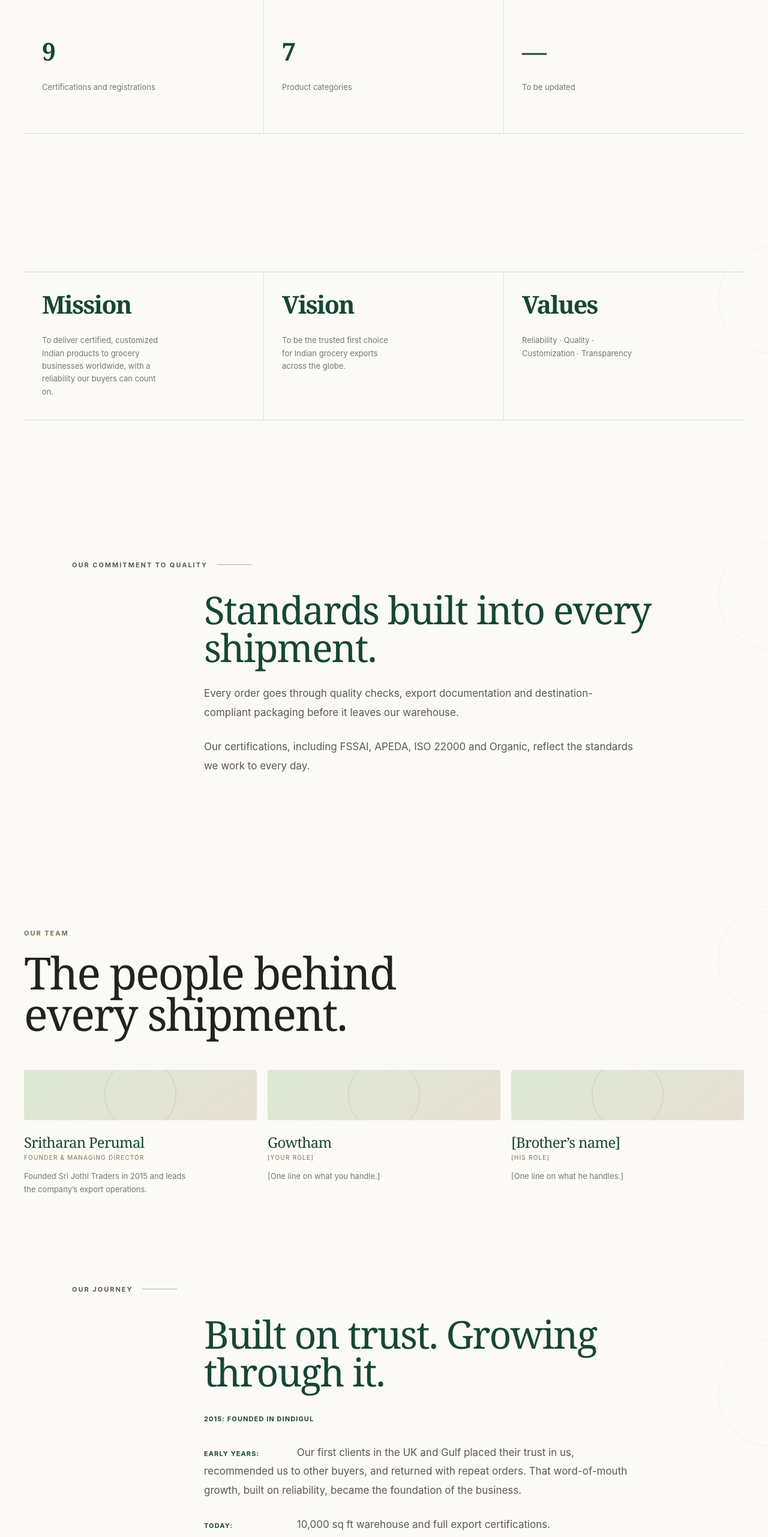
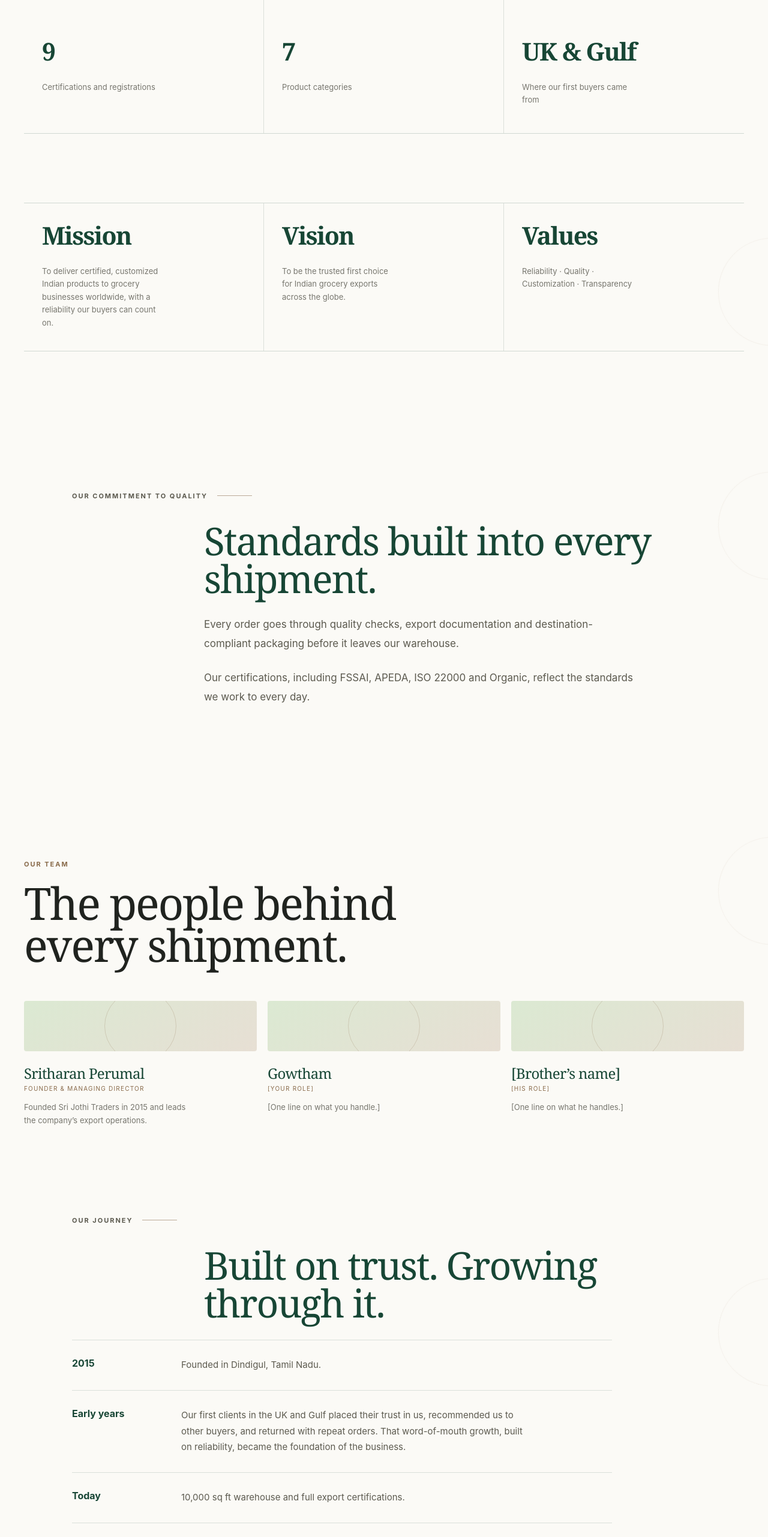
Before and after one commit to Lokesh-5618/sri-jothi-site, a React (Vite) app: page /about in a window 1280 px wide. Shown: the part 1672-4235 px from the top of the page at 60% size. Built offline with nearby package versions, Linux system fonts and the light colour scheme.

Commit message:
Update About.jsx

```diff
--- a/src/pages/About.jsx
+++ b/src/pages/About.jsx
@@ -7,7 +7,7 @@ export default function About() {
   useScrollReveal();
 
   return (
-    <>
+    <div className="about-page">
       {/* HERO */}
       <section className="page-hero">
         <HeroBgSlider />
@@ -30,7 +30,7 @@ export default function About() {
       </section>
 
       {/* OUR STORY */}
-      <section>
+      <section className="about-story">
         <div className="wrap story">
           <p className="eyebrow reveal">Our story</p>
 
@@ -56,7 +56,7 @@ export default function About() {
       </section>
 
       {/* AT A GLANCE */}
-      <section>
+      <section className="about-facts">
         <div className="wrap facts">
           <p className="eyebrow reveal">At a glance</p>
 
@@ -65,37 +65,32 @@ export default function About() {
               <b>2015</b>
               <span>Founded in Dindigul, Tamil Nadu</span>
             </div>
-
             <div className="fact reveal">
               <b>10,000 sq ft</b>
               <span>Warehouse and preparation facility</span>
             </div>
-
             <div className="fact reveal">
               <b>192</b>
               <span>Countries served</span>
             </div>
-
             <div className="fact reveal">
               <b>9</b>
               <span>Certifications and registrations</span>
             </div>
-
             <div className="fact reveal">
               <b>7</b>
               <span>Product categories</span>
             </div>
-
             <div className="fact reveal">
-              <b>—</b>
-              <span>To be updated</span>
+              <b>UK &amp; Gulf</b>
+              <span>Where our first buyers came from</span>
             </div>
           </div>
         </div>
       </section>
 
       {/* MISSION / VISION / VALUES */}
-      <section>
+      <section className="about-values">
         <div className="wrap">
           <div className="facts-grid reveal-stagger">
             <div className="fact reveal">
@@ -106,7 +101,6 @@ export default function About() {
                 on.
               </span>
             </div>
-
             <div className="fact reveal">
               <b>Vision</b>
               <span>
@@ -114,25 +108,20 @@ export default function About() {
                 across the globe.
               </span>
             </div>
-
             <div className="fact reveal">
               <b>Values</b>
-              <span>
-                Reliability · Quality · Customization · Transparency
-              </span>
+              <span>Reliability · Quality · Customization · Transparency</span>
             </div>
           </div>
         </div>
       </section>
 
       {/* QUALITY */}
-      <section>
+      <section className="about-quality">
         <div className="wrap story">
           <p className="eyebrow reveal">Our commitment to quality</p>
 
-          <h2 className="reveal">
-            Standards built into every shipment.
-          </h2>
+          <h2 className="reveal">Standards built into every shipment.</h2>
 
           <p className="reveal">
             Every order goes through quality checks, export documentation and
@@ -151,12 +140,7 @@ export default function About() {
         <div className="wrap">
           <p className="eyebrow reveal">Our team</p>
 
-          <h2
-            className="reveal"
-            style={{ marginBottom: '36px', maxWidth: '22ch' }}
-          >
-            The people behind every shipment.
-          </h2>
+          <h2 className="reveal">The people behind every shipment.</h2>
 
           <div className="team-grid reveal-stagger">
             <div className="team-card reveal">
@@ -187,34 +171,43 @@ export default function About() {
       </section>
 
       {/* OUR JOURNEY */}
-      <section>
+      <section className="about-journey">
         <div className="wrap story">
           <p className="eyebrow reveal">Our journey</p>
 
           <h2 className="reveal">Built on trust. Growing through it.</h2>
 
-          <p className="reveal">
-            <strong>2015: Founded in Dindigul</strong>
-          </p>
+          <div className="journey-list">
+            <div className="journey-item reveal">
+              <strong>2015</strong>
+              <p>Founded in Dindigul, Tamil Nadu.</p>
+            </div>
 
-          <p className="reveal">
-            <strong>Early years:</strong> Our first clients in the UK and Gulf
-            placed their trust in us, recommended us to other buyers, and
-            returned with repeat orders. That word-of-mouth growth, built on
-            reliability, became the foundation of the business.
-          </p>
+            <div className="journey-item reveal">
+              <strong>Early years</strong>
+              <p>
+                Our first clients in the UK and Gulf placed their trust in us,
+                recommended us to other buyers, and returned with repeat
+                orders. That word-of-mouth growth, built on reliability,
+                became the foundation of the business.
+              </p>
+            </div>
 
-          <p className="reveal">
-            <strong>Today:</strong> 10,000 sq ft warehouse and full export
-            certifications.
-          </p>
+            <div className="journey-item reveal">
+              <strong>Today</strong>
+              <p>10,000 sq ft warehouse and full export certifications.</p>
+            </div>
 
-          <p className="reveal">
-            <strong>Next:</strong> We are expanding our reach to new markets
-            across the globe, starting with the USA, Canada and Australia, to
-            bring the same trusted, customized service to more grocery
-            businesses everywhere.
-          </p>
+            <div className="journey-item reveal">
+              <strong>Next</strong>
+              <p>
+                We are expanding our reach to new markets across the globe,
+                starting with the USA, Canada and Australia, to bring the same
+                trusted, customized service to more grocery businesses
+                everywhere.
+              </p>
+            </div>
+          </div>
         </div>
       </section>
 
@@ -235,25 +228,21 @@ export default function About() {
       {/* CLOSING CTA */}
       <section className="callout">
         <div className="wrap">
-          <h2 className="reveal">
-            Let’s build a trusted supply partnership.
-          </h2>
+          <h2 className="reveal">Let’s build a trusted supply partnership.</h2>
 
           <div className="cta-group reveal">
-            <Link to="/company-profile" className="btn">
+            <Link to="/company-profile" className="btn on-dark">
               Download Company Profile
             </Link>
-
-            <Link to="/products" className="btn">
+            <Link to="/products" className="btn on-dark">
               Company Catalogue
             </Link>
-
             <Link to="/contact" className="btn cta">
               Enquire Now →
             </Link>
           </div>
         </div>
       </section>
-    </>
+    </div>
   );
 }
```
